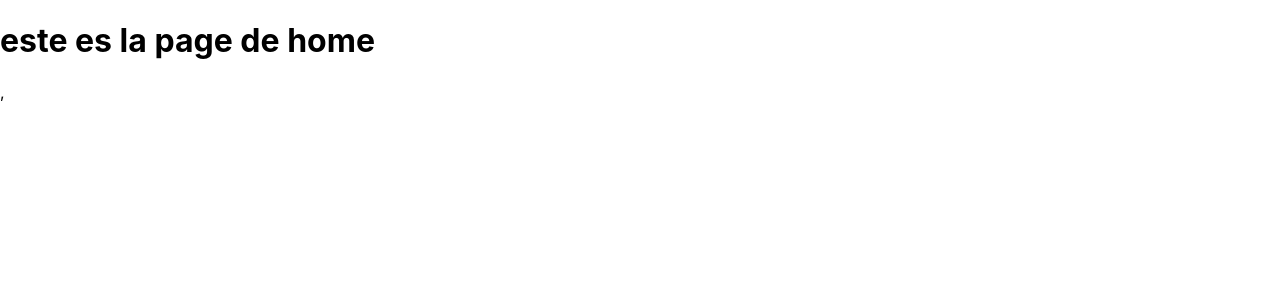
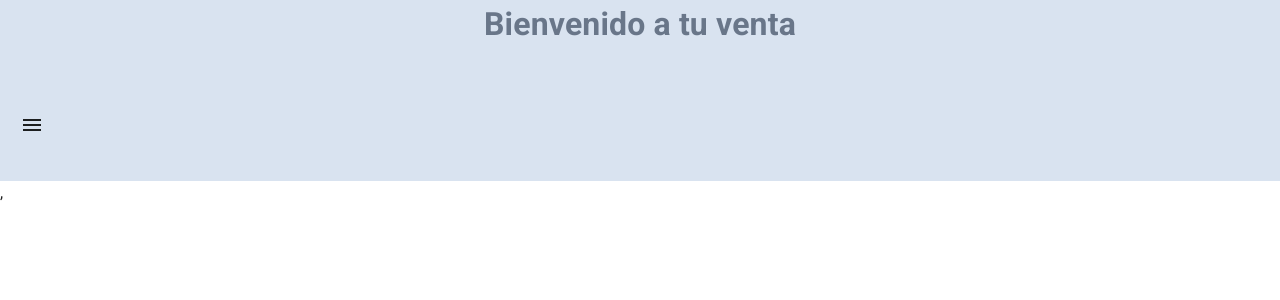
Before and after one commit to daveshb/tu-venta-frontend, a React (Create React App) app: page /home in a window 1280 px wide. Shown: the top 300 px of the page. Built offline with nearby package versions, Linux system fonts and the light colour scheme.

Commit message:
[FEATURE] main menu

```diff
--- a/package.json
+++ b/package.json
@@ -5,14 +5,19 @@
   "dependencies": {
     "@emotion/react": "^11.7.1",
     "@emotion/styled": "^11.6.0",
+    "@fontsource/roboto": "^4.5.3",
+    "@material-ui/core": "^4.12.3",
+    "@mui/icons-material": "^5.4.2",
     "@mui/material": "^5.4.2",
     "@testing-library/jest-dom": "^5.16.2",
     "@testing-library/react": "^12.1.2",
     "@testing-library/user-event": "^13.5.0",
+    "node-sass": "^7.0.1",
     "react": "^17.0.2",
     "react-dom": "^17.0.2",
     "react-router-dom": "^6.2.1",
     "react-scripts": "5.0.0",
+    "svelte-preprocess": "^4.10.3",
     "web-vitals": "^2.1.4"
   },
   "scripts": {
--- /dev/null
+++ b/src/components/drawer.js
@@ -0,0 +1,123 @@
+import * as React from 'react';
+import { styled, useTheme } from '@mui/material/styles';
+import Box from '@mui/material/Box';
+import Drawer from '@mui/material/Drawer';
+import CssBaseline from '@mui/material/CssBaseline';
+import Toolbar from '@mui/material/Toolbar';
+import List from '@mui/material/List';
+import Divider from '@mui/material/Divider';
+import IconButton from '@mui/material/IconButton';
+import MenuIcon from '@mui/icons-material/Menu';
+import ChevronLeftIcon from '@mui/icons-material/ChevronLeft';
+import ChevronRightIcon from '@mui/icons-material/ChevronRight';
+import ListItem from '@mui/material/ListItem';
+import ListItemIcon from '@mui/material/ListItemIcon';
+import ListItemText from '@mui/material/ListItemText';
+import CurrencyExchangeIcon from '@mui/icons-material/CurrencyExchange';
+import DriveFileRenameOutlineIcon from '@mui/icons-material/DriveFileRenameOutline';
+import { useNavigate } from "react-router-dom";
+
+const drawerWidth = 240;
+
+
+
+
+const Main = styled('main', { shouldForwardProp: (prop) => prop !== 'open' })(
+  ({ theme, open, }) => ({
+    flexGrow: 1,
+    padding: theme.spacing(3),
+    transition: theme.transitions.create('margin', {
+      easing: theme.transitions.easing.sharp,
+      duration: theme.transitions.duration.leavingScreen,
+    }),
+    marginLeft: `-${drawerWidth}px`,
+    ...(open && {
+      transition: theme.transitions.create('margin', {
+        easing: theme.transitions.easing.easeOut,
+        duration: theme.transitions.duration.enteringScreen,
+      }),
+      marginLeft: 0,
+    }),
+  }),
+);
+
+const DrawerHeader = styled('div')(({ theme }) => ({
+  display: 'flex',
+  alignItems: 'center',
+  padding: theme.spacing(0, 1),
+  ...theme.mixins.toolbar,
+  justifyContent: 'flex-end',
+}));
+
+export default function PersistentDrawerLeft() {
+    const navigatee = useNavigate();
+  const theme = useTheme();
+  const [open, setOpen] = React.useState(false);
+
+  const handleDrawerOpen = () => {
+    setOpen(true);
+  };
+
+  const handleDrawerClose = () => {
+    setOpen(false);
+  };
+
+  return (
+    <Box sx={{ display: 'flex' }}>
+      <CssBaseline />
+        <Toolbar>
+          <IconButton
+            color="inherit"
+            aria-label="open drawer"
+            onClick={handleDrawerOpen}
+            edge="start"
+          >
+            <MenuIcon />
+          </IconButton>
+        </Toolbar>
+      <Drawer
+        sx={{
+          width: drawerWidth,
+          flexShrink: 0,
+          '& .MuiDrawer-paper': {
+            width: drawerWidth,
+            boxSizing: 'border-box',
+          },
+        }}
+        variant="persistent"
+        anchor="left"
+        open={open}
+
+      >
+        <DrawerHeader>
+          <IconButton onClick={handleDrawerClose}>
+            {theme.direction === 'ltr' ? <ChevronLeftIcon /> : <ChevronRightIcon />}
+          </IconButton>
+        </DrawerHeader>
+        <Divider />
+        <List>
+                     <ListItem button onClick={()=>navigatee("/facturacion")}>
+                         <ListItemIcon>
+                         <CurrencyExchangeIcon/>
+                         <ListItemText primary="Facturación"/>
+                         </ListItemIcon>
+
+                     </ListItem>
+                 </List>
+                 <List>
+                     <ListItem button onClick={()=>navigatee("/reportes")}>
+                         <ListItemIcon>
+                         <DriveFileRenameOutlineIcon />
+                         <ListItemText primary="Reportes"/>
+                         </ListItemIcon>
+
+                     </ListItem>
+                 </List>
+        <Divider />
+      </Drawer>
+      <Main open={open}>
+        <DrawerHeader />
+      </Main>
+    </Box>
+  );
+}
--- /dev/null
+++ b/src/pages/facturacion/Facturacion.jsx
@@ -0,0 +1,11 @@
+import React from "react";
+
+const Facturacion = () => {
+    return(
+        <div>
+
+        </div>
+    )
+}
+
+export default Facturacion
--- /dev/null
+++ b/src/pages/facturacion/index.js
@@ -0,0 +1,4 @@
+import Facturacion from './Facturacion';
+
+
+export default Facturacion;
--- a/src/pages/home/Home.jsx
+++ b/src/pages/home/Home.jsx
@@ -1,10 +1,24 @@
 import React from 'react';
+import './styles.scss';
+import { Typography } from '@mui/material';
+import PersistentDrawerLeft from '../../components/drawer';
+
+
+
+
 
 const Home = () => {
   return(
-    <>
-    <div><h1>este es la page de home</h1></div>
-    </>
+    <body class='bodyHome'>
+    <div>
+
+     <Typography  align='center'>
+      <h1 class='oneH'> Bienvenido a tu venta</h1>
+     </Typography>
+      </div>
+      <PersistentDrawerLeft/>
+    </body>
+
   )
 }
 
--- a/src/pages/home/index.js
+++ b/src/pages/home/index.js
@@ -1,3 +1,4 @@
 import Home from './Home';
 
+
 export default Home;
--- a/src/pages/home/styles.scss
+++ b/src/pages/home/styles.scss
@@ -0,0 +1,8 @@
+.bodyHome{
+    background-color: #d9e3f0;
+}
+
+.oneH{
+    color: #697689;
+    margin-top: auto;
+}
--- /dev/null
+++ b/src/pages/reportes/Reportes.jsx
@@ -0,0 +1,11 @@
+import React from "react";
+
+const Reportes = () => {
+    return(
+        <div>
+
+        </div>
+    )
+}
+
+export default Reportes
--- /dev/null
+++ b/src/pages/reportes/index.js
@@ -0,0 +1,4 @@
+import Reportes from './Reportes';
+
+
+export default Reportes;
--- a/src/pages/routerContainer/index.js
+++ b/src/pages/routerContainer/index.js
@@ -2,12 +2,16 @@ import * as React from "react";
 import { Routes, Route } from "react-router-dom";
 import Login from '../login';
 import Home from '../home';
+import Facturacion from '../facturacion';
+import Reportes from '../reportes';
 
 const RouterContainer = () => {
   return (
       <Routes>
         <Route path="/" element={<Login />} />
         <Route path="home" element={<Home />} />
+        <Route path="facturacion" element={<Facturacion />}/>
+        <Route path="reportes" element={<Reportes />}/>
       </Routes>
   );
 }
```
Also changed, not shown: src/pages/facturacion/styles.scss (added), src/pages/reportes/styles.scss (added).
